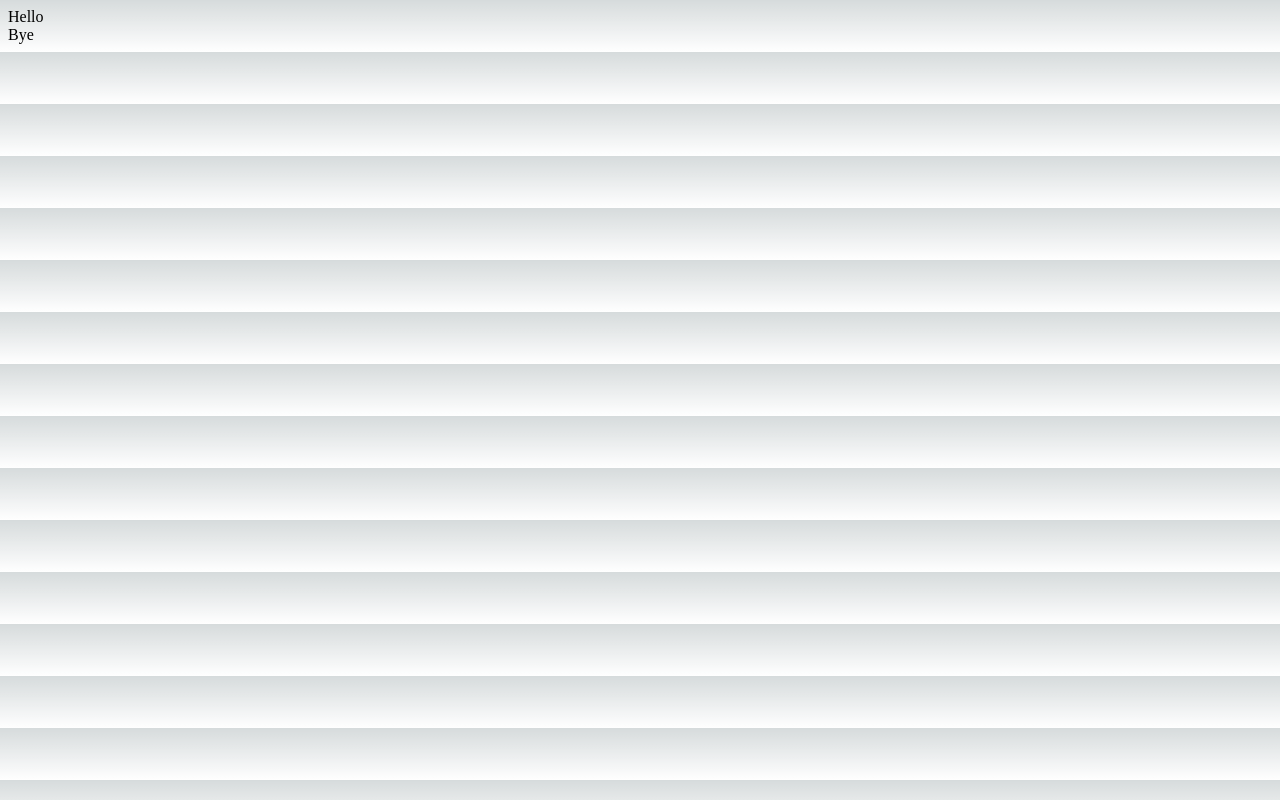
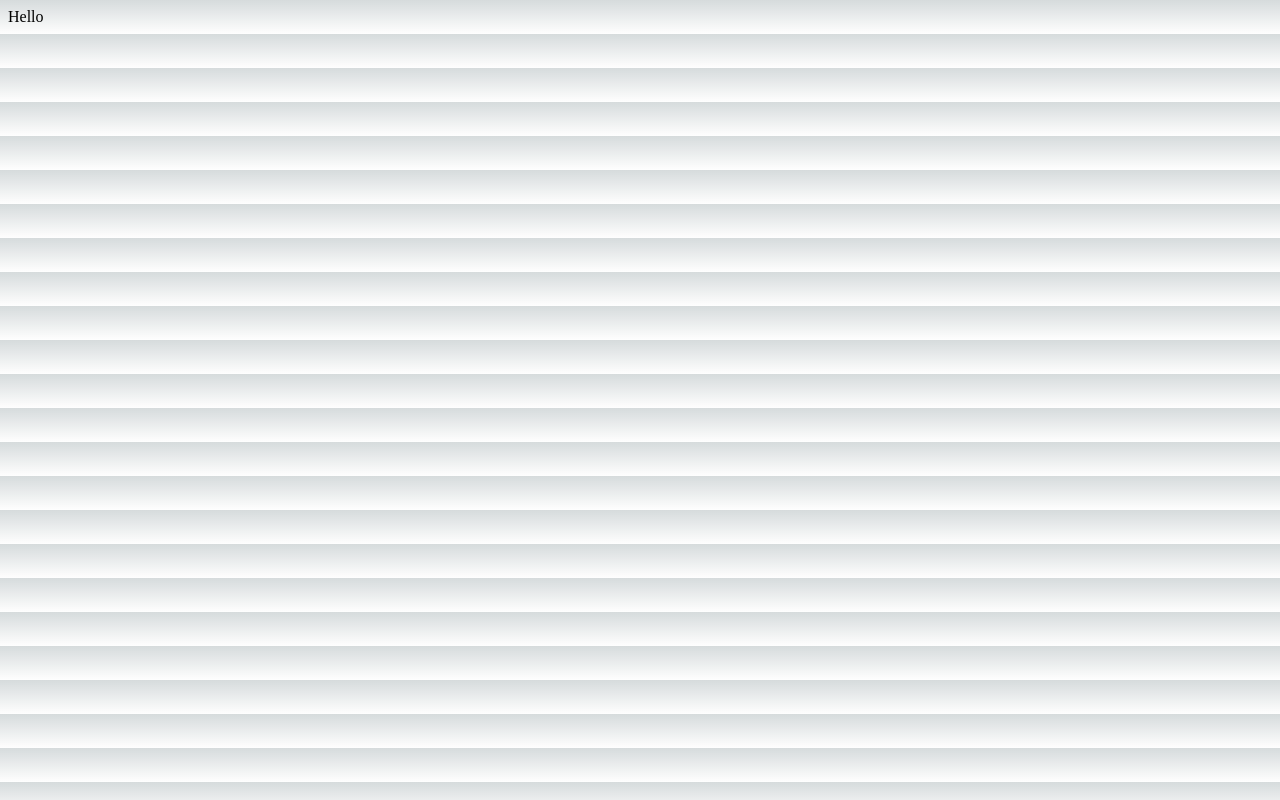
Before and after one commit to anlsim/photo-portfolio, a Next.js app: page / in a window 1280 px wide. Built offline with nearby package versions, Linux system fonts and the light colour scheme.

Commit message:
Added footer

```diff
--- a/components/Footer.tsx
+++ b/components/Footer.tsx
@@ -1,7 +1,6 @@
 const Footer = () => {
   return(
     <footer>
-<div>Bye</div>
     </footer>
   )
 }
```
